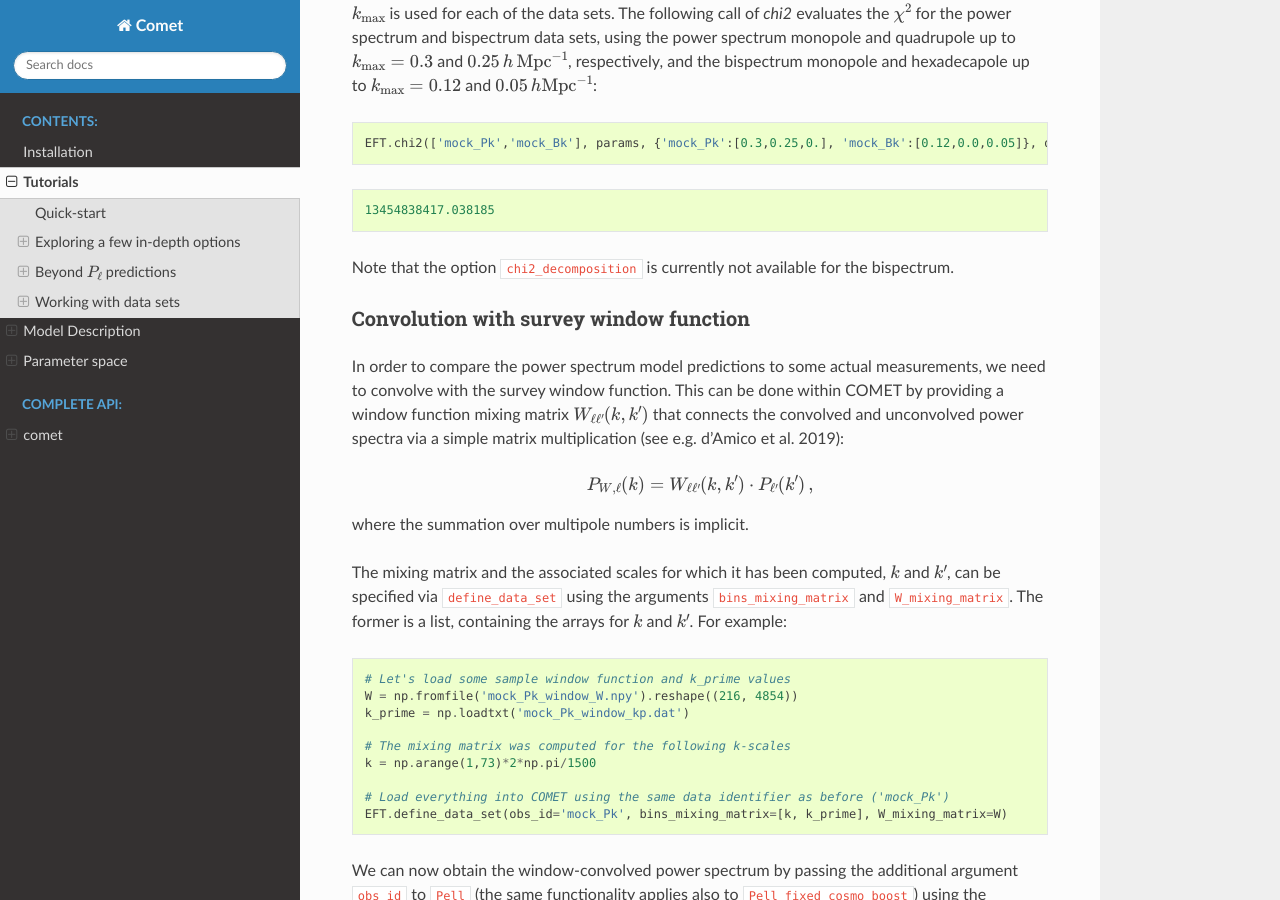
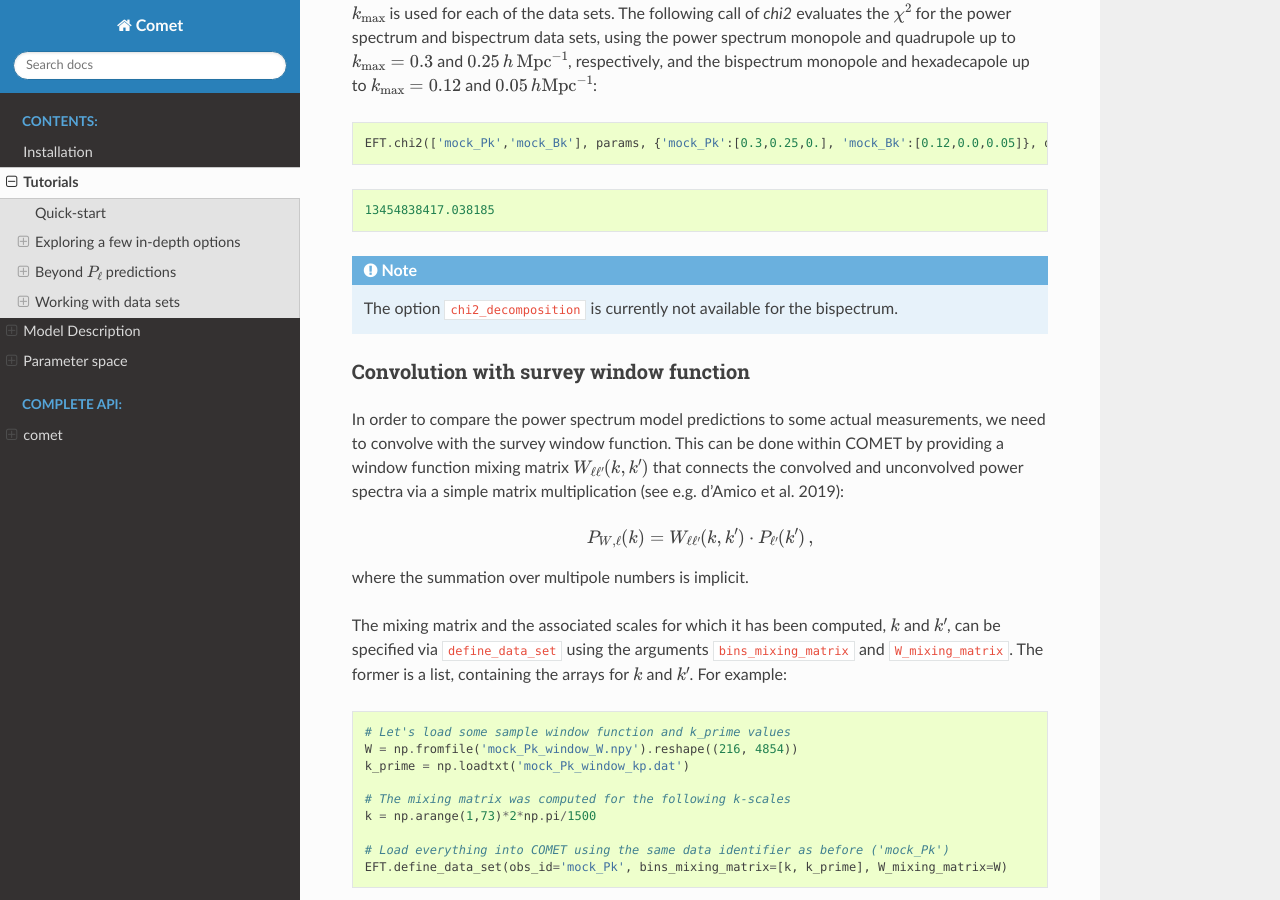
Before and after one commit to adematti/comet-emu, a Sphinx documentation site: the page built from docs/source/Tutorial/examples.rst, in a window 1280 px wide and 900 px high, scrolled down 15890 px. Built offline with Sphinx 7.4.7 and the Read the Docs theme 2.0.0, drawn with Linux system fonts in a browser that asks for light colours.

Commit message:
Minor update.

```diff
--- a/docs/source/Tutorial/examples.rst
+++ b/docs/source/Tutorial/examples.rst
@@ -609,7 +609,9 @@ When providing a list of data identifiers, the ``kmax`` argument passed to ``chi
 
    13454838417.038185
 
-Note that the option ``chi2_decomposition`` is currently not available for the bispectrum.
+.. note::
+
+   The option ``chi2_decomposition`` is currently not available for the bispectrum.
 
 
 Convolution with survey window function
```
